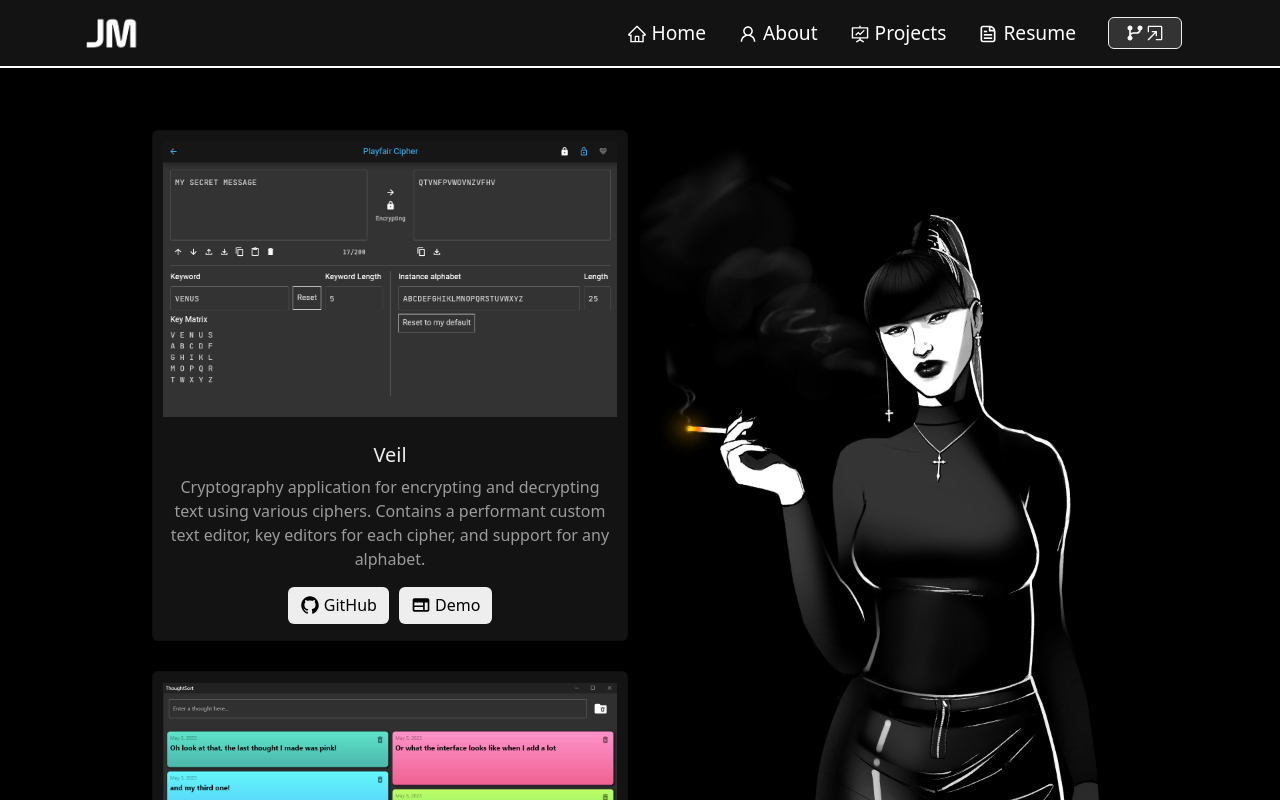
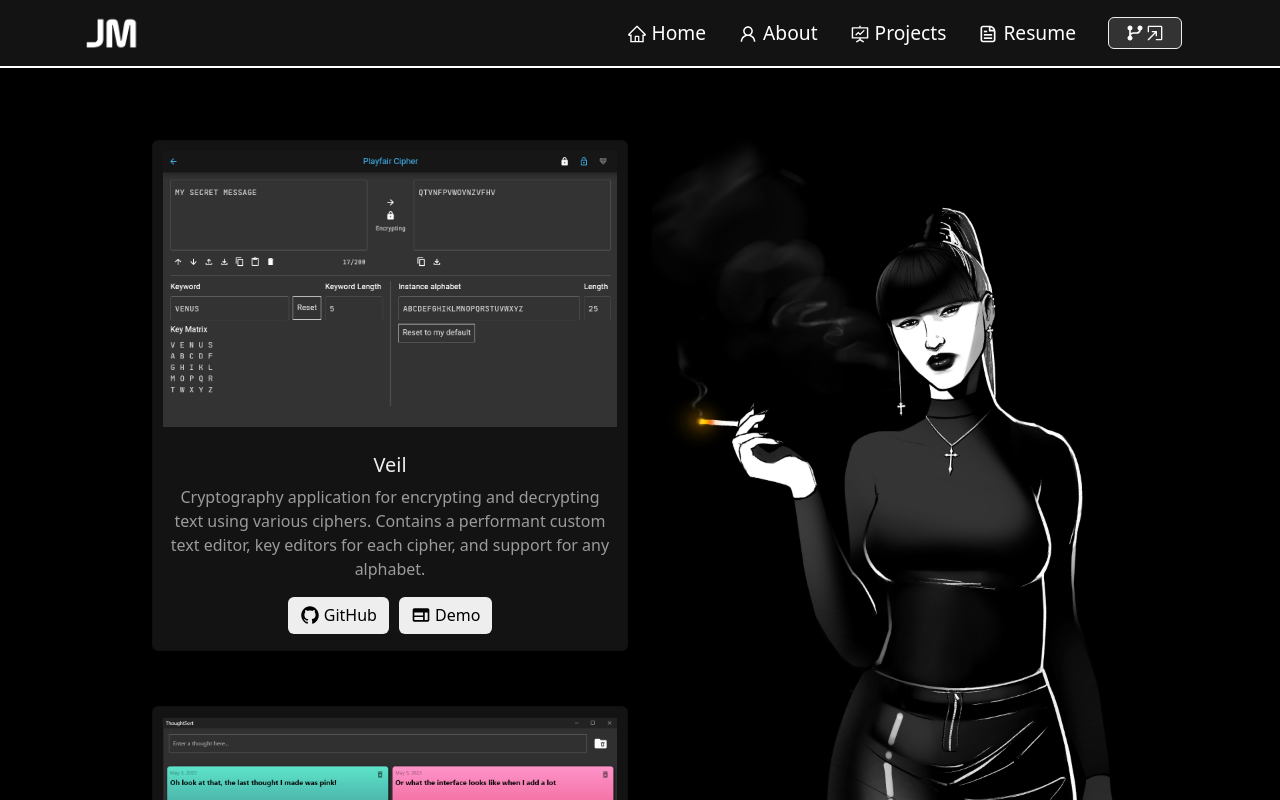
Before and after one commit to jacob-myers/Portfolio, a React (Create React App) app: page /projects in a window 1280 px wide. Shown: the top 800 px of the page. Built offline with nearby package versions, Linux system fonts and the light colour scheme.

Commit message:
Adjusting the arrangement of Projects page a bit to be better matching between columns.

```diff
--- a/src/components/Projects/Projects.js
+++ b/src/components/Projects/Projects.js
@@ -18,10 +18,13 @@ function Projects() {
             <Container>
                 <Row style={{ display:'flex', justifyContent:"center" }}>
                     <Col
-                        className="projects-projects-col"
+                        className="projects-projects-col justify-content-between"
                         md={6}
                         style={{
-                            width: "500px"
+                            paddingTop: "40px",
+                            paddingBottom: "40px",
+                            width: "500px",
+                            height: "2300px"
                         }}
                     >
                         <ProjectCard
@@ -52,9 +55,12 @@ function Projects() {
                     </Col>
 
                     <Col
-                        className="content-col"
+                        className="projects-projects-col justify-content-between"
                         style={{
-                            maxWidth: "500px"
+                            paddingTop: "40px",
+                            paddingBottom: "40px",
+                            maxWidth: "500px",
+                            height: "2300px"
                         }}
                     >
                         <img src={azamiImg} alt="art" className="img-projects-art" />
--- a/src/styles.css
+++ b/src/styles.css
@@ -239,13 +239,18 @@ html {
   }
 }
 
+.projects-projects-col {
+  display: flex;
+  flex-direction: column;
+  justify-content: center !important;
+}
+
 .project-card {
   /*
   border: 2px solid var(--reg-text-color) !important;
   border-radius: 7px !important;
   */
   background-color: var(--off-black) !important;
-  margin-top: 30px;
 }
 
 @media (max-width: 550px) {
@@ -255,7 +260,6 @@ html {
 }
 
 .img-projects-art {
-  margin-bottom: 50px;
   width: 500px;
   height: auto;
 }
```
